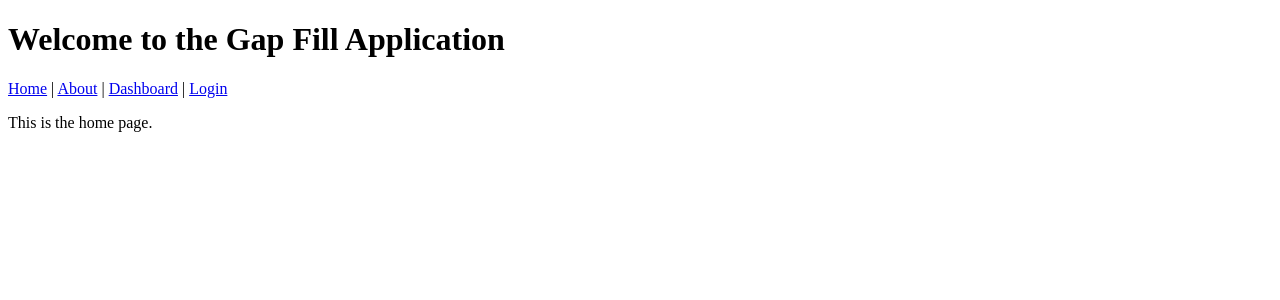
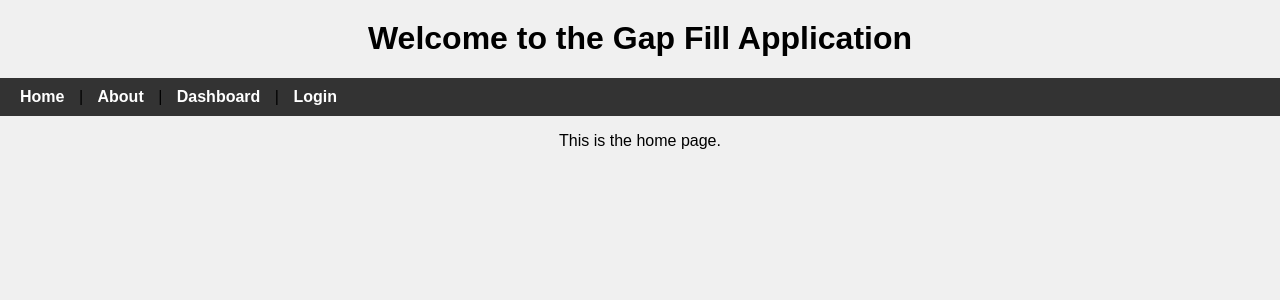
Before and after one commit to Reasonofmoon/gap-fill, a Flask app: page / in a window 1280 px wide. Shown: the top 300 px of the page. Run offline with Flask 2, Linux system fonts and the light colour scheme.

Commit message:
Update styling and remove login requirement for dashboard; add basic CSS

```diff
--- a/app.py
+++ b/app.py
@@ -23,9 +23,6 @@ def about():
 
 @app.route('/dashboard')
 def dashboard():
-    if not session.get('logged_in'):
-        flash("Please log in first.")
-        return redirect(url_for('login'))
     return render_template('dashboard.html')
 
 @app.route('/login', methods=['GET', 'POST'])
--- /dev/null
+++ b/static/css/style.css
@@ -0,0 +1,27 @@
+body {
+    font-family: Arial, sans-serif;
+    background-color: #f0f0f0;
+    margin: 0;
+    padding: 0;
+}
+
+nav {
+    background-color: #333;
+    padding: 10px;
+}
+
+nav a {
+    color: #fff;
+    text-decoration: none;
+    margin: 0 10px;
+    font-weight: bold;
+}
+
+h1 {
+    text-align: center;
+    margin-top: 20px;
+}
+
+p {
+    text-align: center;
+}
--- a/templates/index.html
+++ b/templates/index.html
@@ -3,6 +3,7 @@
 <head>
     <meta charset="UTF-8">
     <title>Gap Fill - Home</title>
+    <link rel="stylesheet" type="text/css" href="{{ url_for('static', filename='css/style.css') }}">
 </head>
 <body>
     <h1>Welcome to the Gap Fill Application</h1>
```
